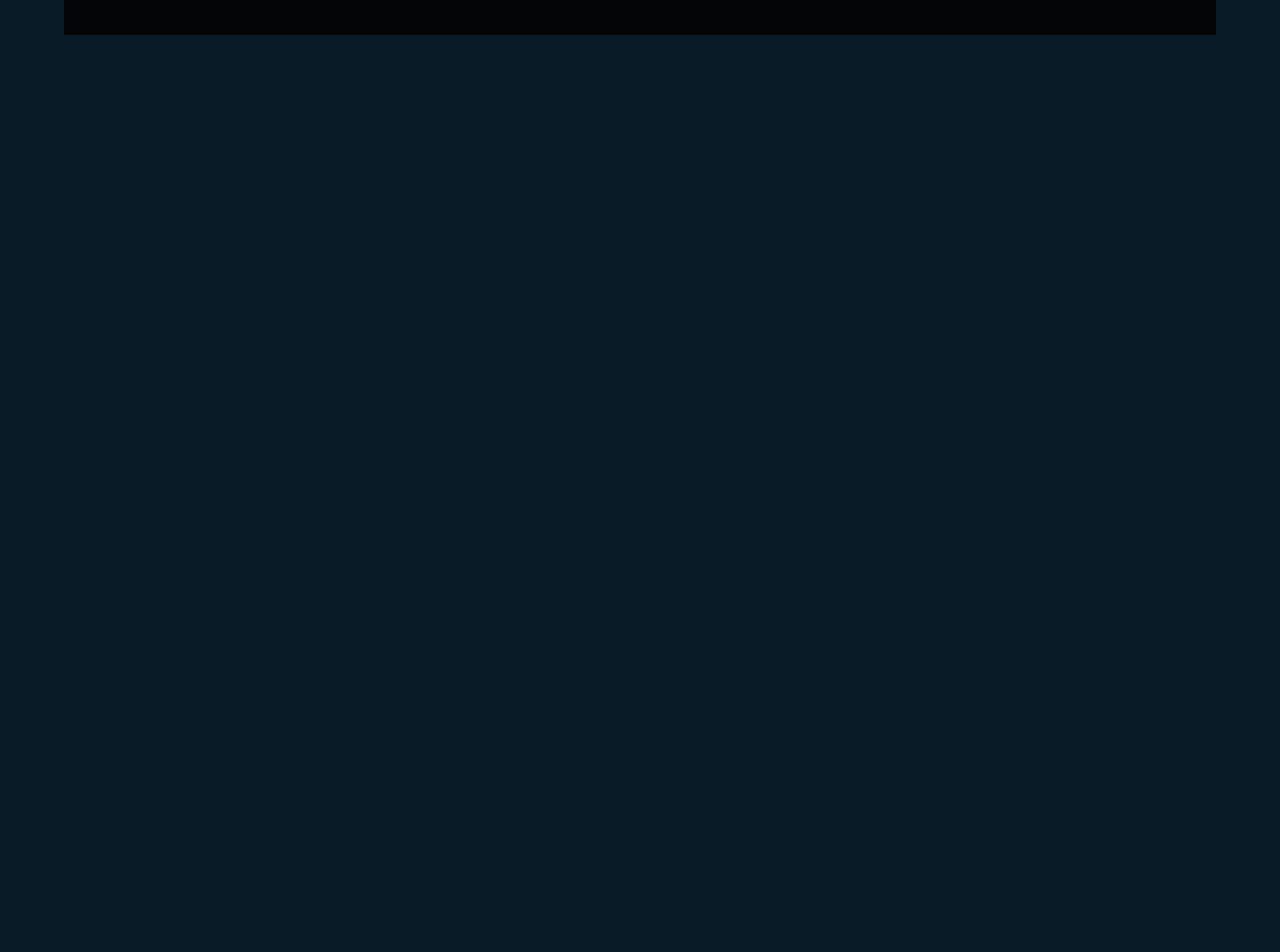
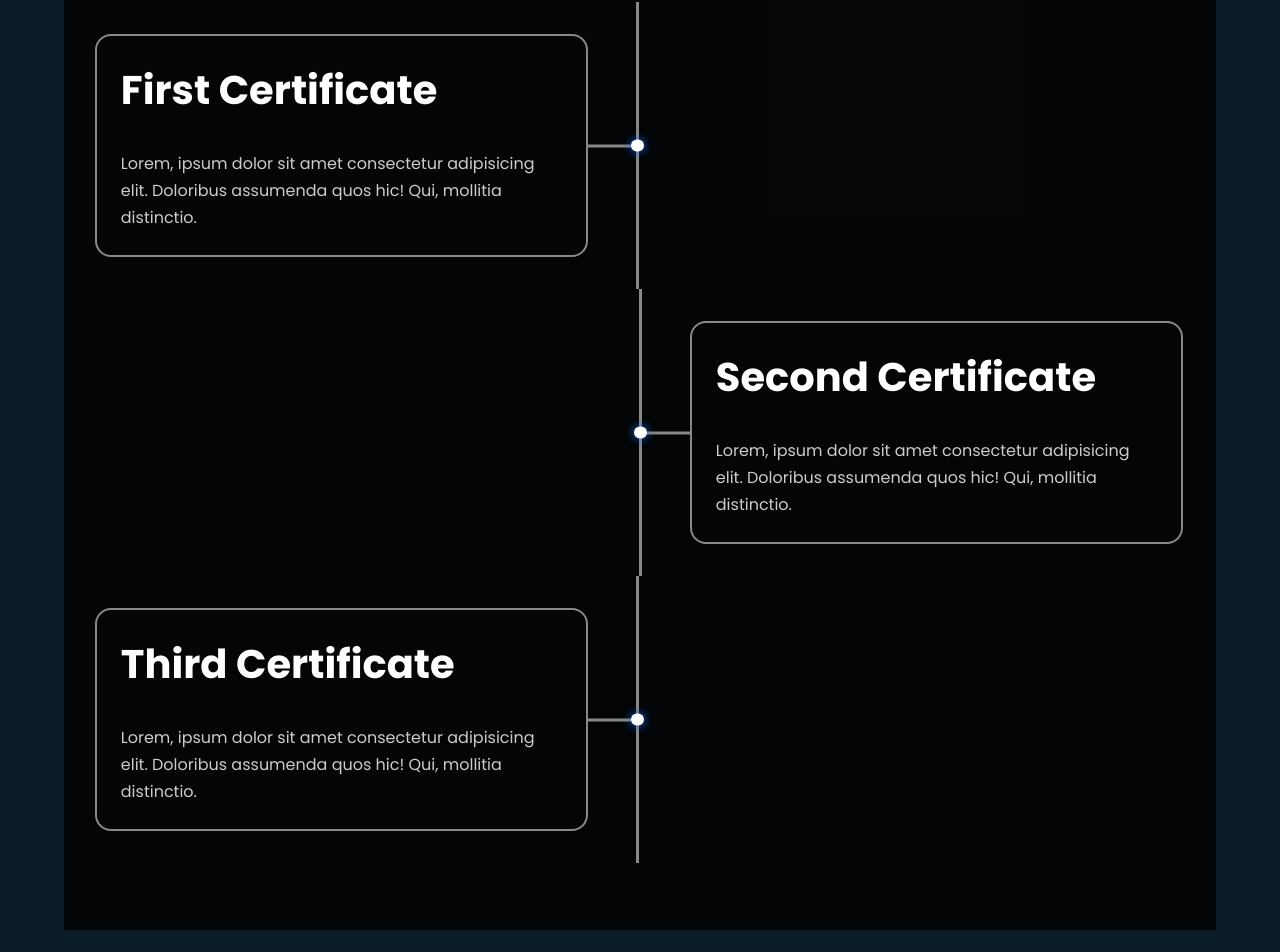
Before and after one commit to kwadwoambitious/My-Portfolio, a React (Create React App) app: page /certificates in a window 1280 px wide. Shown: the part 294-1246 px from the top of the page. Before the commit the page ends 800 px from the top, so only its background shows below. Built offline with nearby package versions, Linux system fonts and the light colour scheme.

Commit message:
Made changes to this file

```diff
--- a/src/components/Certificates.js
+++ b/src/components/Certificates.js
@@ -30,6 +30,27 @@ const Certificates = () => {
             <a href="https://www.sololearn.com/Certificate/CT-Y4HSQYNM/png"><img src={htmlCourse} alt="html course" /></a>
           </div>
         </div> */}
+
+        <div className="timeline">
+          <div className="checkpoint">
+            <div>
+              <h2>First Certificate</h2>
+              <p>Lorem, ipsum dolor sit amet consectetur adipisicing elit. Doloribus assumenda quos hic! Qui, mollitia distinctio.</p>
+            </div>
+          </div>
+          <div className="checkpoint">
+            <div>
+              <h2>Second Certificate</h2>
+              <p>Lorem, ipsum dolor sit amet consectetur adipisicing elit. Doloribus assumenda quos hic! Qui, mollitia distinctio.</p>
+            </div>
+          </div>
+          <div className="checkpoint">
+            <div>
+              <h2>Third Certificate</h2>
+              <p>Lorem, ipsum dolor sit amet consectetur adipisicing elit. Doloribus assumenda quos hic! Qui, mollitia distinctio.</p>
+            </div>
+          </div>
+        </div>
       </motion.div>
     </>
   )
```
